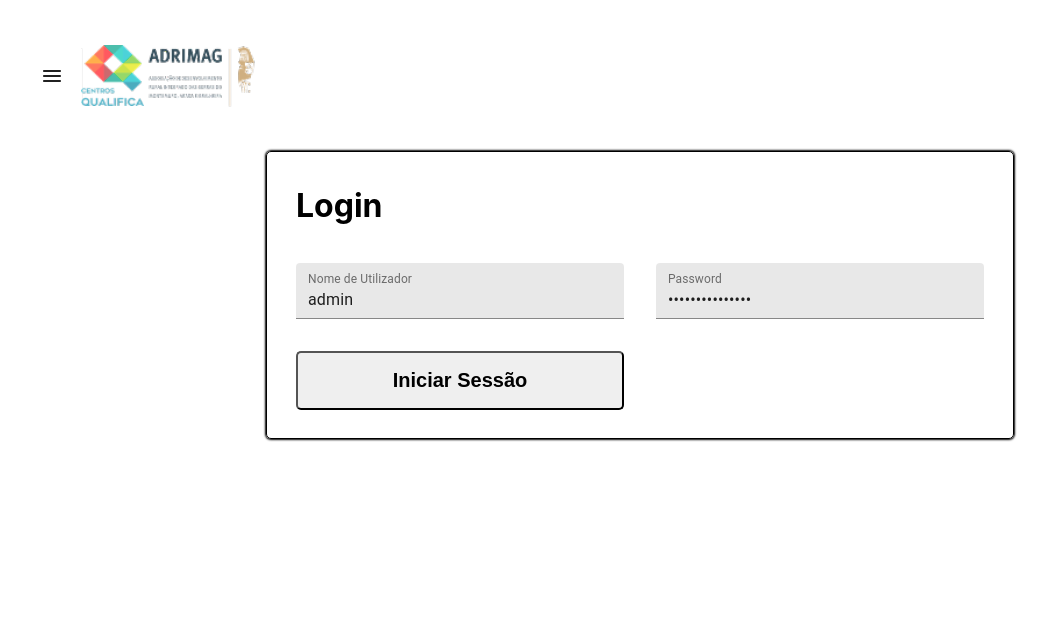
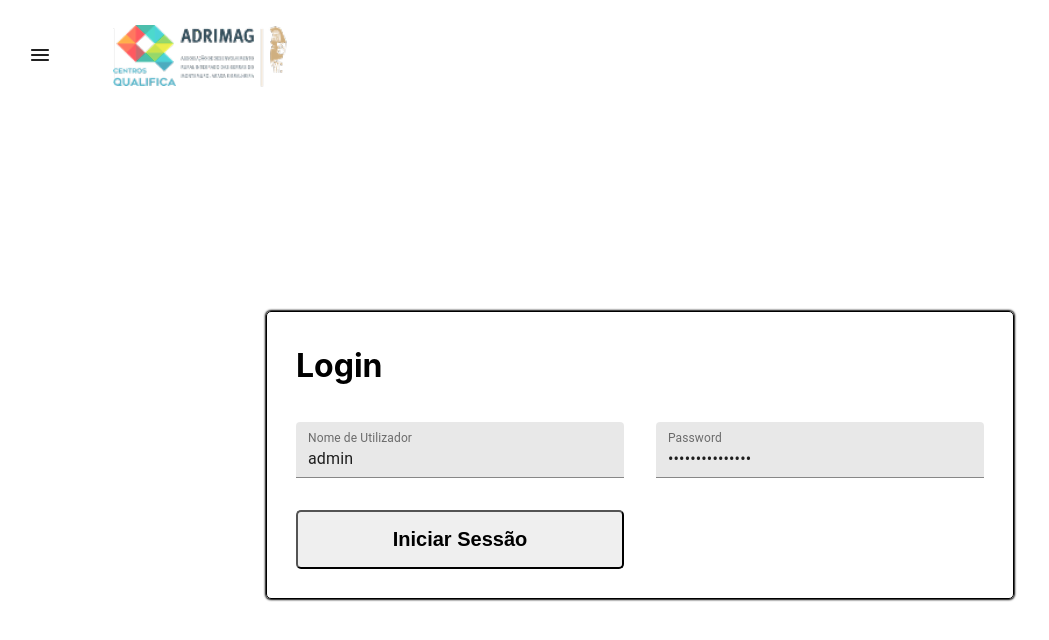
Before and after one commit to ricardofq/pra_reader, a React (Create React App) app in the folder pra_readerr/: page /login in a window 1280 px wide. Shown: the top 640 px of the page, without its empty margins (0-1049 px from the left). Built offline with nearby package versions, Linux system fonts and the light colour scheme; the HTML template or start-up script is replaced by a standard one.

Commit message:
styling refactor

```diff
--- a/pra_readerr/src/App.js
+++ b/pra_readerr/src/App.js
@@ -41,12 +41,15 @@ function App(){
 	return (
 		<div className={classes.App}>
 			<Menu user={user} />
+			<div className={classes.main}>
 				<Switch>
 					<Route exact path="/login" component={() => <LoginForm handleLogin={handleLogin} />} />
 					<Route
 						exact
 						path="/registo"
-					component={() => <RegisterForm user={user} fetchAllUsers={fetchAllUsers} allGroups={allGroups} />}
+						component={() => (
+							<RegisterForm user={user} fetchAllUsers={fetchAllUsers} allGroups={allGroups} />
+						)}
 					/>
 					<Route
 						exact
@@ -81,6 +84,7 @@ function App(){
 					/>
 				</Switch>
 			</div>
+		</div>
 	);
 }
 
--- a/pra_readerr/src/Components/ACComponent.js
+++ b/pra_readerr/src/Components/ACComponent.js
@@ -156,14 +156,14 @@ const ACComponent = (props) => {
 		</option>
 	));
 	return (
-		<React.Fragment>
+		<div className={classes.ACComponentContainer}>
 			<h1 style={{ padding: '0 2rem' }}>
 				{acc.toUpperCase()} - {`${user.name} ${user.lname.split(' ').splice(-1)}`}
 			</h1>
 			<div className={classes.ACComponent}>
-				<div>
+				<div style={{ display: 'flex', flexDirection: 'column' }}>
 					<textarea
-						style={{ height: '200px', width: 'calc(400px - 4rem)', padding: '2rem' }}
+						style={{ height: '200px', padding: '2rem' }}
 						value={inputValue}
 						onChange={(e) => handleChange(e)}
 					/>
@@ -234,7 +234,7 @@ const ACComponent = (props) => {
 					</LoadingOverlay>
 				</div>
 			</div>
-		</React.Fragment>
+		</div>
 	);
 };
 
--- a/pra_readerr/src/Components/Menu.js
+++ b/pra_readerr/src/Components/Menu.js
@@ -1,19 +1,21 @@
-import React from 'react';
+import React, { useState } from 'react';
 import Button from '@material-ui/core/Button';
 import Menu from '@material-ui/core/Menu';
-import MenuItem from '@material-ui/core/MenuItem';
+import ListItem from '@material-ui/core/ListItem';
 import MenuRoundedIcon from '@material-ui/icons/MenuRounded';
+import Drawer from '@material-ui/core/Drawer';
 import { Link } from 'react-router-dom';
 
 import { useStyles } from '../styles/MenuStyles.js';
 
 import { isEmpty } from '../utils/utils';
+import { List } from '@material-ui/core';
 
 export default function SimpleMenu(props){
 	const { user } = props;
 	const classes = useStyles();
-	const [ anchorEl, setAnchorEl ] = React.useState(null);
-
+	const [ anchorEl, setAnchorEl ] = useState(null);
+	const [ drawerSt, handleDrawerSt ] = useState(false);
 	const handleClick = (event) => {
 		setAnchorEl(event.currentTarget);
 	};
@@ -23,51 +25,56 @@ export default function SimpleMenu(props){
 	};
 
 	return (
-		<div className={classes.Menu}>
+		<div
+			style={{
+				display: 'grid',
+				gridTemplateColumns: '80px auto',
+				gridGap: '1rem',
+				alignItems: 'center',
+				height: '110px'
+			}}
+		>
 			<Button aria-controls="simple-menu" aria-haspopup="true" onClick={handleClick}>
 				<MenuRoundedIcon />
+			</Button>
 			<img className={classes.MenuLogo} src="/cqadrimag_logo.png" alt="cqadrimag_logo" />
-			</Button>
-			<Menu
-				style={{ top: '60px' }}
-				id="simple-menu"
-				anchorEl={anchorEl}
-				keepMounted
-				open={Boolean(anchorEl)}
-				onClose={handleClose}
-			>
-				<MenuItem onClick={handleClose}>
+			<Drawer anchor={'left'} open={anchorEl} onClose={handleClose}>
+				<div className={classes.Menu}>
+					<List>
+						<ListItem onClick={handleClose}>
 							<Link to="/">Home</Link>
-				</MenuItem>
+						</ListItem>
 						{isEmpty(user) && (
-					<MenuItem onClick={handleClose}>
+							<ListItem onClick={handleClose}>
 								<Link to="/login">Login</Link>
-					</MenuItem>
+							</ListItem>
 						)}
 						{!isEmpty(user) &&
 						user.isAdmin && (
-					<MenuItem onClick={handleClose}>
+							<ListItem onClick={handleClose}>
 								<Link to="/registo">Registo</Link>
-					</MenuItem>
+							</ListItem>
 						)}
 						{!isEmpty(user) && (
-					<MenuItem onClick={handleClose}>
+							<ListItem onClick={handleClose}>
 								<Link to={`/utilizador/${user.username}`}>{user.name}</Link>
-					</MenuItem>
+							</ListItem>
 						)}
 						{!isEmpty(user) &&
 						user.isAdmin && (
-					<MenuItem onClick={handleClose}>
+							<ListItem onClick={handleClose}>
 								<Link to="/admin">Painel de Administrador</Link>
-					</MenuItem>
+							</ListItem>
 						)}
 						{!isEmpty(user) &&
 						user.isAdmin && (
-					<MenuItem onClick={handleClose}>
+							<ListItem onClick={handleClose}>
 								<Link to={`/utilizadores`}>Utilizadores</Link>
-					</MenuItem>
+							</ListItem>
 						)}
-			</Menu>
+					</List>
+				</div>
+			</Drawer>
 		</div>
 	);
 }
--- a/pra_readerr/src/Components/UsersList.js
+++ b/pra_readerr/src/Components/UsersList.js
@@ -26,7 +26,10 @@ const UsersList = (props) => {
 		});
 		setAllUsersTmp(filterList);
 	};
-	const displayAllUsers = allUserTmp.map((userEl) => (
+	const displayAllUsers = allUserTmp
+		.filter((userEl) => userEl.isCandidate)
+		.sort((a, b) => a.name > b.name)
+		.map((userEl) => (
 			<React.Fragment key={userEl._id}>
 				<ListItem className={classes.UsersList}>
 					<List className={classes.UsersListRow}>
@@ -35,9 +38,9 @@ const UsersList = (props) => {
 								.split(' ')
 								.splice(-1)}`}</Link>
 						</ListItem>
-					<ListItem>
+						{/* <ListItem>
 						<Link to={`/utilizador/${userEl.username}`}>{userEl.username}</Link>
-					</ListItem>
+					</ListItem> */}
 						{userEl.isCandidate && (
 							<React.Fragment>
 								{userEl.group && (
@@ -78,7 +81,7 @@ const UsersList = (props) => {
 				<ListItem className={classes.UsersList}>
 					<List className={classes.UsersListRow}>
 						<ListItem style={{ fontWeight: '900' }}>Nome</ListItem>
-						<ListItem style={{ fontWeight: '900' }}>Username</ListItem>
+						{/* <ListItem style={{ fontWeight: '900' }}>Username</ListItem> */}
 						<ListItem style={{ fontWeight: '900' }}>Grupo</ListItem>
 						<ListItem style={{ fontWeight: '900' }}>CP</ListItem>
 						<ListItem style={{ fontWeight: '900' }}>CLC</ListItem>
--- a/pra_readerr/src/styles/ACComponentStyles.js
+++ b/pra_readerr/src/styles/ACComponentStyles.js
@@ -1,6 +1,9 @@
 import { makeStyles } from '@material-ui/core/styles';
 
 export const useStyles = makeStyles((theme) => ({
+	ACComponentContainer  : {
+		width : '100%'
+	},
 	ACComponent           : {
 		padding                       : '2rem',
 		display                       : 'grid',
--- a/pra_readerr/src/styles/AppStyles.js
+++ b/pra_readerr/src/styles/AppStyles.js
@@ -1,9 +1,15 @@
 import { makeStyles } from '@material-ui/core/styles';
 
 export const useStyles = makeStyles((theme) => ({
-	App : {
+	App  : {
 		'& a' : {
 			textDecoration : 'none'
 		}
+	},
+	main : {
+		display        : 'flex',
+		minHeight      : 'calc(100vh - 110px)',
+		alignItems     : 'center',
+		justifyContent : 'center'
 	}
 }));
--- a/pra_readerr/src/styles/LoginFormStyles.js
+++ b/pra_readerr/src/styles/LoginFormStyles.js
@@ -8,6 +8,7 @@ export const useStyles = makeStyles((theme) => ({
 		display                      : 'flex',
 		alignItems                   : 'center',
 		justifyContent               : 'center',
+		padding                      : '1.5rem',
 		[theme.breakpoints.up('md')]: {
 			alignSelf : 'center'
 		}
--- a/pra_readerr/src/styles/MenuStyles.js
+++ b/pra_readerr/src/styles/MenuStyles.js
@@ -3,7 +3,10 @@ import { makeStyles } from '@material-ui/core/styles';
 export const useStyles = makeStyles((theme) => ({
 	Menu     : {
 		display : 'flex',
-		padding : '2rem'
+		padding : '2rem',
+		'& a'   : {
+			width : '100%'
+		}
 	},
 	MenuLogo : {
 		padding : '0 1rem'
--- a/pra_readerr/src/styles/RegisterFormStyles.js
+++ b/pra_readerr/src/styles/RegisterFormStyles.js
@@ -8,7 +8,8 @@ export const useStyles = makeStyles((theme) => ({
 		display        : 'flex',
 		alignItems     : 'center',
 		justifyContent : 'center',
-		alignSelf      : 'center'
+		alignSelf      : 'center',
+		padding        : '1.5rem'
 	},
 	RegisterForm                       : {
 		display                        : 'flex',
```
Lines whose indentation alone changed are shown as unchanged.
